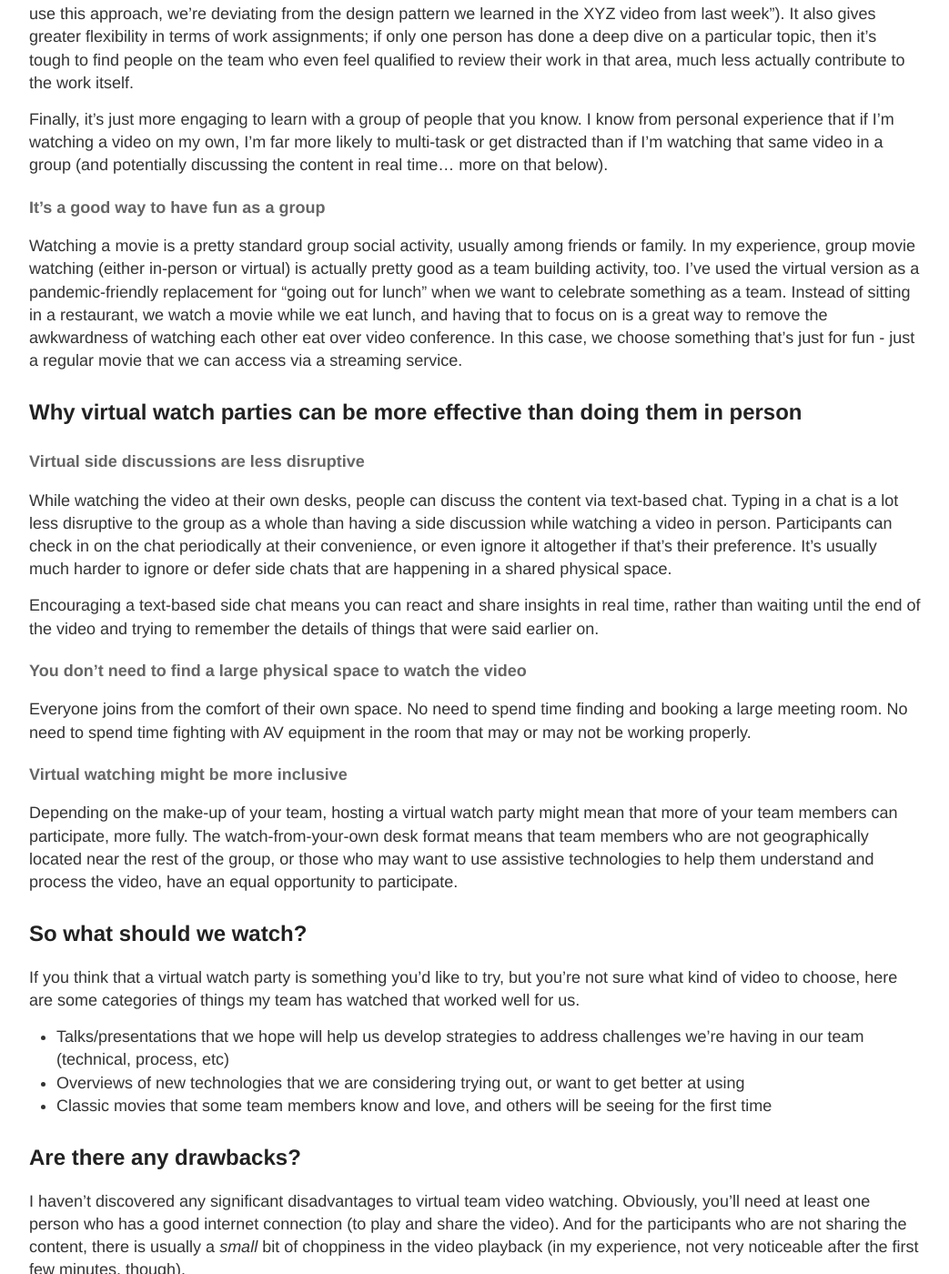
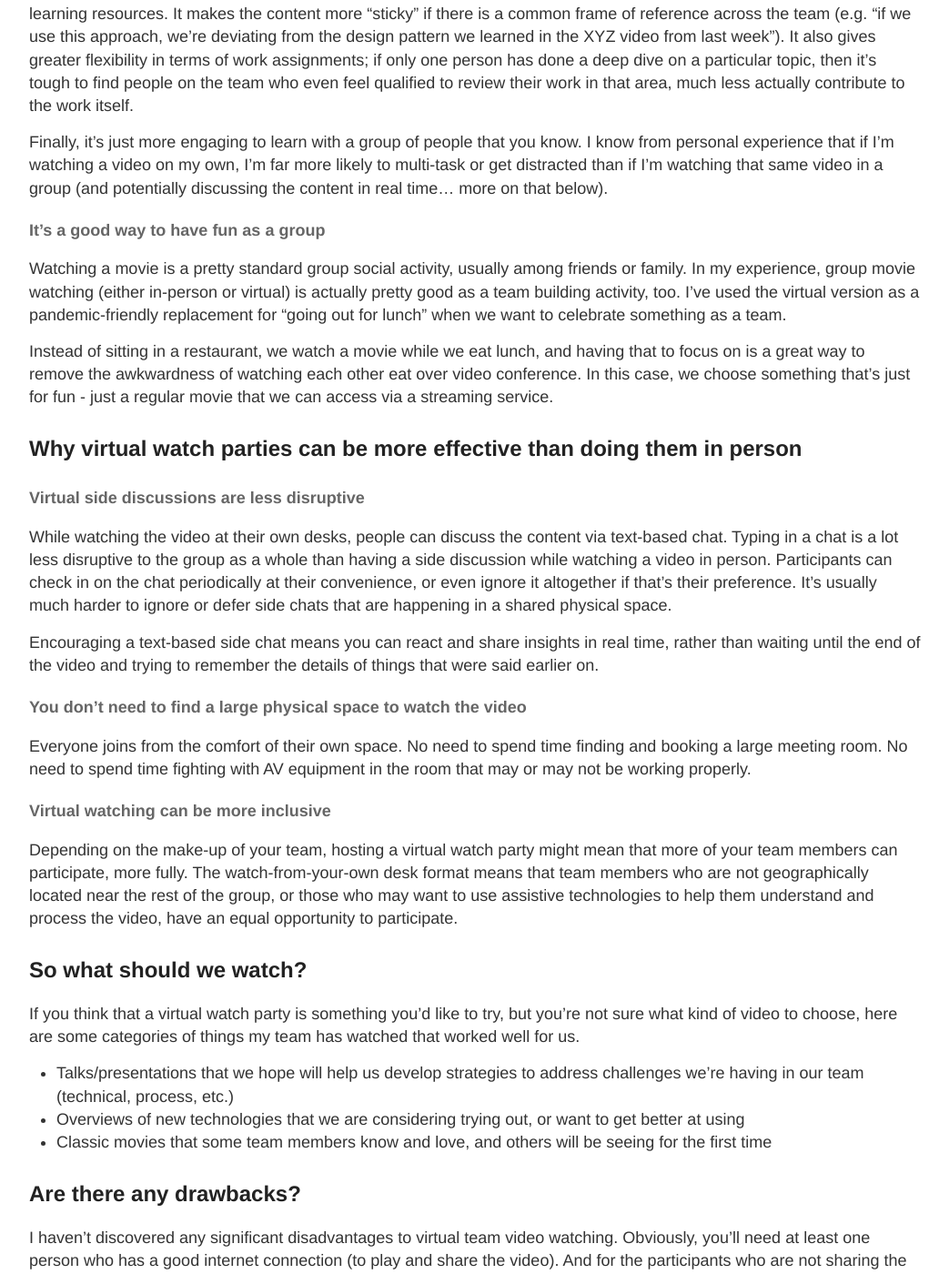
Before and after one commit to tinafletcher/tinafletcher.github.io, a Jekyll site: the page built from _posts/2021-7-9-Virtual-watch-parties.md, in a window 1280 px wide and 1400 px high, scrolled down 668 px. Shown: the whole window at 91% size, without its empty margins (118-1161 px from the left). Built offline with Jekyll 4.4.1, drawn with Linux system fonts in a browser that asks for light colours; some of the changed text lies outside the part shown.

```diff
--- a/_config.yml
+++ b/_config.yml
@@ -9,7 +9,7 @@ name: Tina Fletcher
 description: Senior Software Development Manager and Software Quality Enthusiast
 
 # URL of your avatar or profile pic (you could use your GitHub profile pic)
-avatar: ../images/Tina2020.png
+avatar: ../images/Tina2020.jpg
 
 #
 # Flags below are optional
--- a/_posts/2021-7-9-Virtual-watch-parties.md
+++ b/_posts/2021-7-9-Virtual-watch-parties.md
@@ -22,7 +22,9 @@ I've also found that group watching sessions are beneficial because then most of
 Finally, it's just more engaging to learn with a group of people that you know. I know from personal experience that if I'm watching a video on my own, I'm far more likely to multi-task or get distracted than if I'm watching that same video in a group (and potentially discussing the content in real time... more on that below).
 
 #### It's a good way to have fun as a group
-Watching a movie is a pretty standard group social activity, usually among friends or family. In my experience, group movie watching (either in-person or virtual) is actually pretty good as a team building activity, too. I've used the virtual version as a pandemic-friendly replacement for "going out for lunch" when we want to celebrate something as a team. Instead of sitting in a restaurant, we watch a movie while we eat lunch, and having that to focus on is a great way to remove the awkwardness of watching each other eat over video conference. In this case, we choose something that's just for fun - just a regular movie that we can access via a streaming service.
+Watching a movie is a pretty standard group social activity, usually among friends or family. In my experience, group movie watching (either in-person or virtual) is actually pretty good as a team building activity, too. I've used the virtual version as a pandemic-friendly replacement for "going out for lunch" when we want to celebrate something as a team.
+
+Instead of sitting in a restaurant, we watch a movie while we eat lunch, and having that to focus on is a great way to remove the awkwardness of watching each other eat over video conference. In this case, we choose something that's just for fun - just a regular movie that we can access via a streaming service.
 
 
 ## Why virtual watch parties can be more effective than doing them in person
@@ -35,14 +37,14 @@ Encouraging a text-based side chat means you can react and share insights in rea
 #### You don't need to find a large physical space to watch the video
 Everyone joins from the comfort of their own space. No need to spend time finding and booking a large meeting room. No need to spend time fighting with AV equipment in the room that may or may not be working properly.
 
-#### Virtual watching might be more inclusive
+#### Virtual watching can be more inclusive
 Depending on the make-up of your team, hosting a virtual watch party might mean that more of your team members can participate, more fully. The watch-from-your-own desk format means that team members who are not geographically located near the rest of the group, or those who may want to use assistive technologies to help them understand and process the video, have an equal opportunity to participate.
 
 
 ## So what should we watch?
 If you think that a virtual watch party is something you'd like to try, but you're not sure what kind of video to choose, here are some categories of things my team has watched that worked well for us.
 
-- Talks/presentations that we hope will help us develop strategies to address challenges we're having in our team (technical, process, etc)
+- Talks/presentations that we hope will help us develop strategies to address challenges we're having in our team (technical, process, etc.)
 - Overviews of new technologies that we are considering trying out, or want to get better at using
 - Classic movies that some team members know and love, and others will be seeing for the first time
 
```
Also changed, not shown: other parts of _posts/2021-7-9-Virtual-watch-parties.md (+1 -1 lines), _posts/2021-7-11-Body-wash.md (+1 -1 lines), _posts/2021-7-11-Shower-puff.md (+2 -2 lines), _posts/2021-7-14-Dental floss.md (added, +15 -0 lines), _posts/2021-7-14-Produce-bags.md (added, +9 -0 lines), images/Tina2021.jpg (added), 2 other files.
